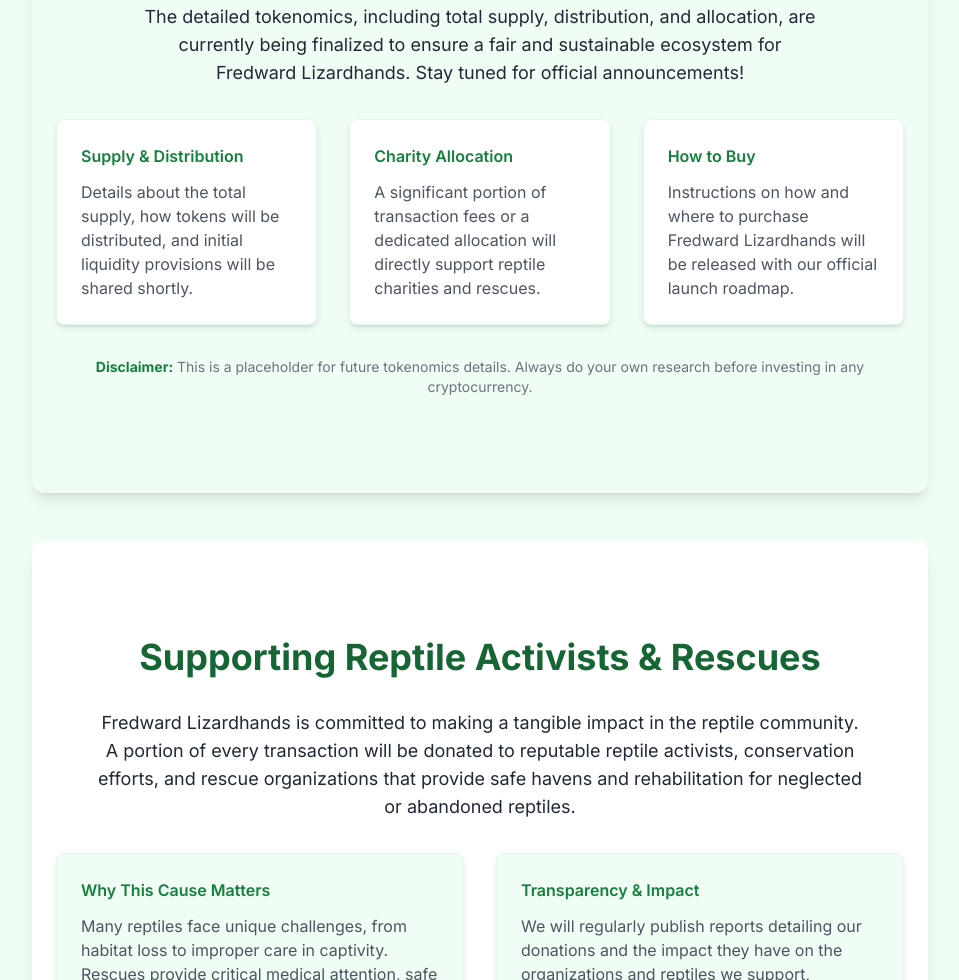
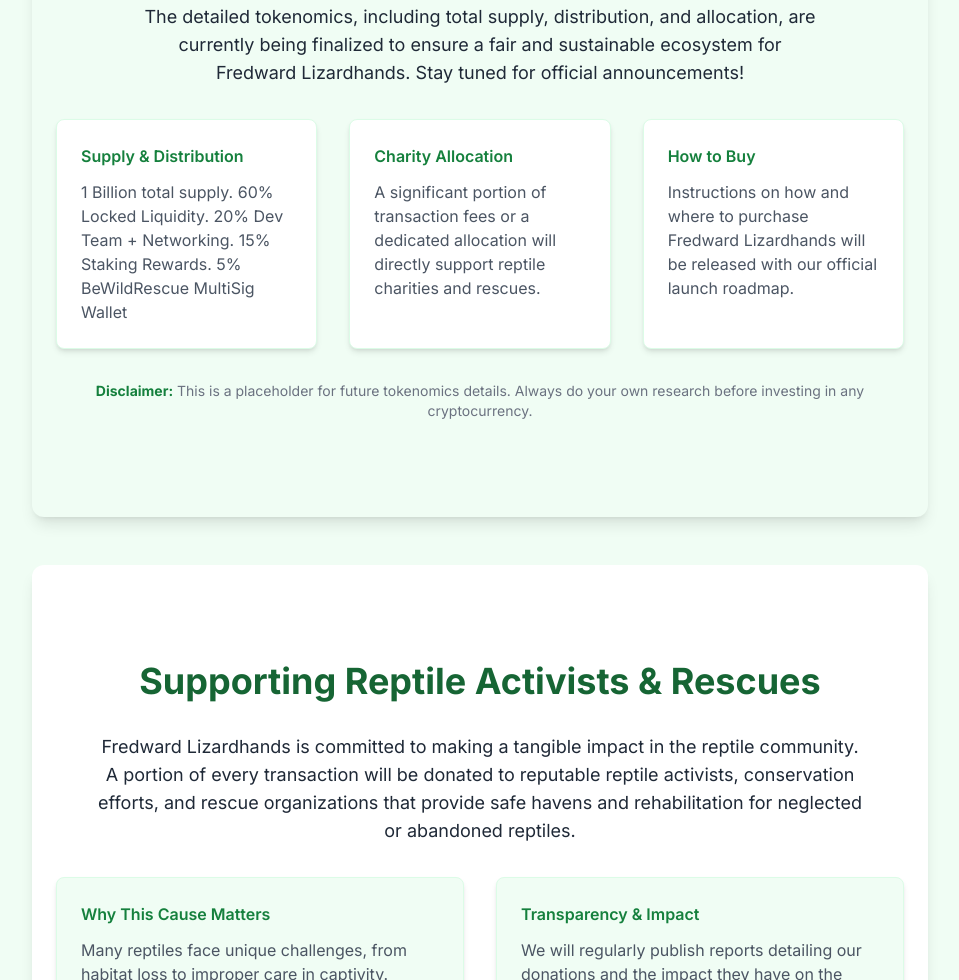
Before and after one commit to FredwardLizardhands/Fred, a plain HTML site: page index.html in a window 1280 px wide. Shown: the part 2614-3594 px from the top of the page, without its empty margins (160-1119 px from the left). Drawn offline with nearby package versions, Linux system fonts and the light colour scheme.

Commit message:
Update index.html

```diff
--- a/index.html
+++ b/index.html
@@ -128,7 +128,7 @@
             <div class="grid grid-cols-1 md:grid-cols-2 lg:grid-cols-3 gap-8 text-left">
                 <div class="bg-white p-6 rounded-lg shadow-md border border-green-100 hover:shadow-xl transition-shadow duration-300">
                     <h3 class="2xl font-semibold text-green-700 mb-3">Supply & Distribution</h3>
-                    <p class="text-gray-600">Details about the total supply, how tokens will be distributed, and initial liquidity provisions will be shared shortly.</p>
+                    <p class="text-gray-600">1 Billion total supply. 60% Locked Liquidity. 20% Dev Team + Networking. 15% Staking Rewards. 5% BeWildRescue MultiSig Wallet</p>
                 </div>
                 <div class="bg-white p-6 rounded-lg shadow-md border border-green-100 hover:shadow-xl transition-shadow duration-300">
                     <h3 class="2xl font-semibold text-green-700 mb-3">Charity Allocation</h3>
```
